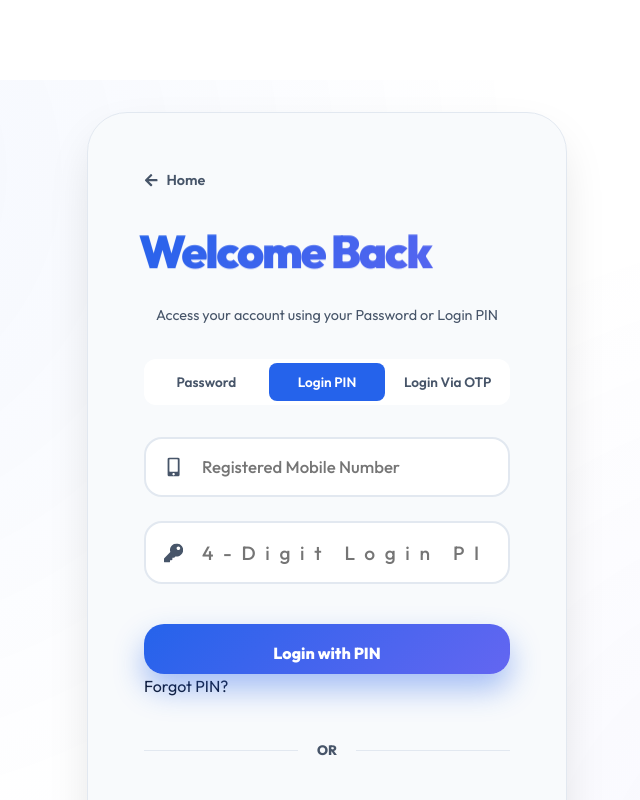
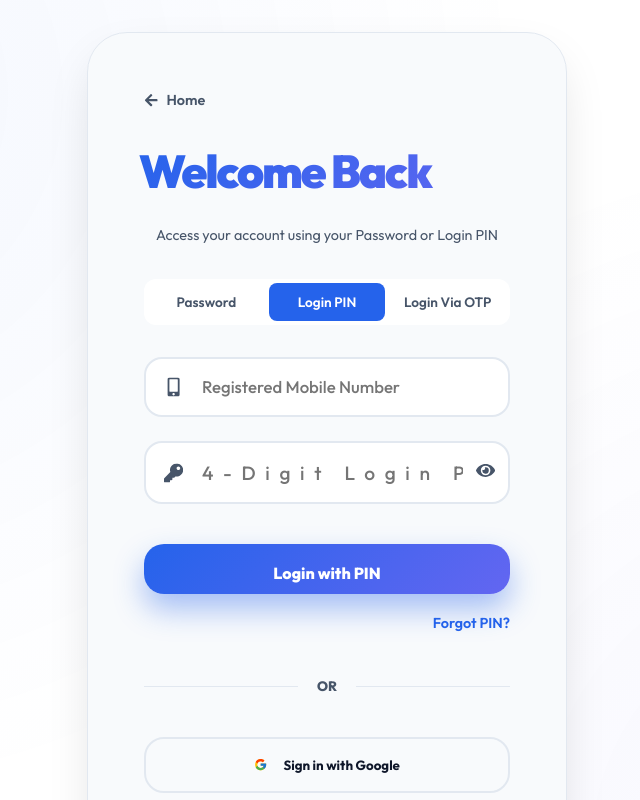
Before and after one commit to Jaiganesh474/NeoBank-Java-Project, a React (Vite) app in the folder frontend/: page /login in a window 1280 px wide. Both pictures are taken after a click on the button "Login PIN". Shown: the top 800 px of the page, without its empty margins (313-953 px from the left). Built offline with nearby package versions, Linux system fonts and the light colour scheme; no server answers.

Commit message:
feat: add login page supporting password, PIN, OTP, and Google authentication methods.

```diff
--- a/frontend/src/pages/Auth.css
+++ b/frontend/src/pages/Auth.css
@@ -2,6 +2,7 @@
 
 .auth-container {
     min-height: 100vh;
+    margin-top: -80px;
     background-color: var(--background);
     display: flex;
     justify-content: center;
--- a/frontend/src/pages/Login.jsx
+++ b/frontend/src/pages/Login.jsx
@@ -5,16 +5,19 @@ import { motion } from 'framer-motion';
 import { FcGoogle } from 'react-icons/fc';
 import { signInWithGoogle } from '../firebase';
 import './Auth.css';
-import { FaArrowLeft, FaEnvelope, FaLock, FaMobileAlt, FaKey } from 'react-icons/fa';
+import { FaArrowLeft, FaEnvelope, FaLock, FaMobileAlt, FaKey, FaEye, FaEyeSlash } from 'react-icons/fa';
 import { toast } from 'react-toastify';
 
 const Login = () => {
     const [email, setEmail] = useState('');
     const [password, setPassword] = useState('');
+    const [showPassword, setShowPassword] = useState(false);
     const [loginMode, setLoginMode] = useState('password'); // password, pin, otp
     const [phoneNumber, setPhoneNumber] = useState('');
     const [pin, setPin] = useState('');
+    const [showPin, setShowPin] = useState(false);
     const [otp, setOtp] = useState('');
+    const [showOtp, setShowOtp] = useState(false);
     const [otpStep, setOtpStep] = useState(1); // 1: Request, 2: Verify
     const [error, setError] = useState('');
     const [loading, setLoading] = useState(false);
@@ -178,12 +181,20 @@ const Login = () => {
                             <div className="input-group">
                                 <FaLock className="input-icon" />
                                 <input
-                                    type="password"
+                                    type={showPassword ? "text" : "password"}
                                     value={password}
                                     onChange={(e) => setPassword(e.target.value)}
                                     placeholder="Password"
                                     required
+                                    style={{ paddingRight: '45px' }}
                                 />
+                                <button
+                                    type="button"
+                                    onClick={() => setShowPassword(!showPassword)}
+                                    style={{ position: 'absolute', right: '15px', top: '50%', transform: 'translateY(-50%)', background: 'none', border: 'none', color: 'var(--text-muted)', cursor: 'pointer', fontSize: '1.2rem', zIndex: 5 }}
+                                >
+                                    {showPassword ? <FaEyeSlash /> : <FaEye />}
+                                </button>
                             </div>
                         </>
                     )}
@@ -203,14 +214,21 @@ const Login = () => {
                             <div className="input-group">
                                 <FaKey className="input-icon" />
                                 <input
-                                    type="password"
+                                    type={showPin ? "text" : "password"}
                                     value={pin}
                                     onChange={(e) => setPin(e.target.value.replace(/\D/g, '').slice(0, 4))}
                                     placeholder="4-Digit Login PIN"
                                     maxLength={4}
-                                    style={{ letterSpacing: '0.5em', fontSize: '1.2rem' }}
+                                    style={{ letterSpacing: '0.5em', fontSize: '1.2rem', paddingRight: '45px' }}
                                     required
                                 />
+                                <button
+                                    type="button"
+                                    onClick={() => setShowPin(!showPin)}
+                                    style={{ position: 'absolute', right: '15px', top: '50%', transform: 'translateY(-50%)', background: 'none', border: 'none', color: 'var(--text-muted)', cursor: 'pointer', fontSize: '1.2rem', zIndex: 5 }}
+                                >
+                                    {showPin ? <FaEyeSlash /> : <FaEye />}
+                                </button>
                             </div>
                         </>
                     )}
@@ -284,14 +302,21 @@ const Login = () => {
                                     <div className="input-group">
                                         <FaKey className="input-icon" />
                                         <input
-                                            type="text"
+                                            type={showOtp ? "text" : "password"}
                                             value={otp}
                                             onChange={(e) => setOtp(e.target.value.replace(/\D/g, '').slice(0, 6))}
                                             placeholder="6-Digit OTP"
                                             maxLength={6}
-                                            style={{ letterSpacing: '0.5em', fontSize: '1.2rem', borderColor: 'var(--primary)' }}
+                                            style={{ letterSpacing: '0.5em', fontSize: '1.2rem', borderColor: 'var(--primary)', paddingRight: '45px' }}
                                             required
                                         />
+                                        <button
+                                            type="button"
+                                            onClick={() => setShowOtp(!showOtp)}
+                                            style={{ position: 'absolute', right: '15px', top: '50%', transform: 'translateY(-50%)', background: 'none', border: 'none', color: 'var(--text-muted)', cursor: 'pointer', fontSize: '1.2rem', zIndex: 5 }}
+                                        >
+                                            {showOtp ? <FaEyeSlash /> : <FaEye />}
+                                        </button>
                                     </div>
                                     <p style={{ fontSize: '0.85rem', color: 'var(--text-muted)', textAlign: 'center', marginTop: '-0.5rem', marginBottom: '1.5rem' }}>
                                         Didn't receive? <span onClick={handleRequestOtp} style={{ color: 'var(--primary)', cursor: 'pointer', fontWeight: '700' }}>Resend OTP</span>
@@ -306,8 +331,8 @@ const Login = () => {
                     </button>
 
                     {(loginMode === 'password' || loginMode === 'pin') && (
-                        <div className="forgot-password-link">
-                            <Link to={`/forgot-password?mode=${loginMode}`}>Forgot {loginMode === 'password' ? 'Password' : 'PIN'}?</Link>
+                        <div className="forgot-password-link" style={{ textAlign: 'right', marginTop: '1rem', marginBottom: '0.5rem' }}>
+                            <Link to={`/forgot-password?mode=${loginMode}`} style={{ fontSize: '0.9rem', color: 'var(--primary)', fontWeight: '600', transition: 'color 0.3s' }}>Forgot {loginMode === 'password' ? 'Password' : 'PIN'}?</Link>
                         </div>
                     )}
 
@@ -315,7 +340,7 @@ const Login = () => {
                         <span>OR</span>
                     </div>
 
-                    <button type="button" className="google-btn" onClick={handleGoogleLogin}>
+                    <button type="button" className="google-btn" style={{cursor:'pointer'}} onClick={handleGoogleLogin}>
                         <FcGoogle className="google-icon" />
                         Sign in with Google
                     </button>
```
